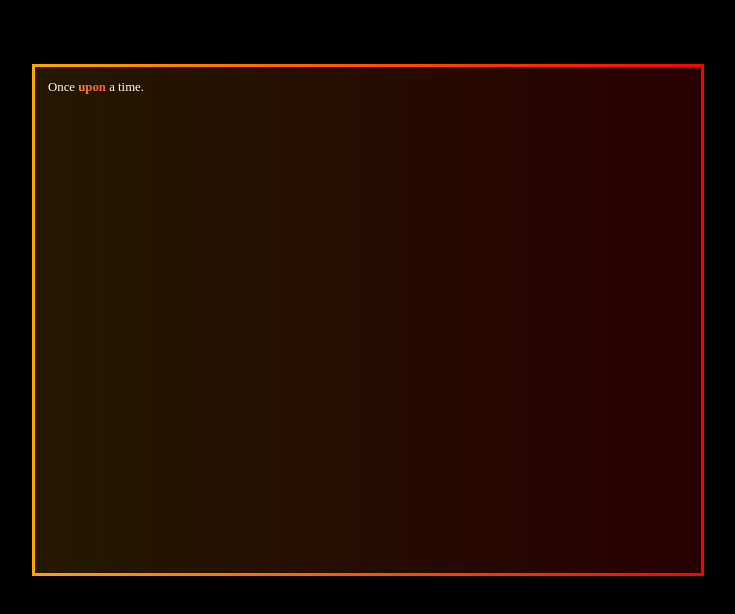
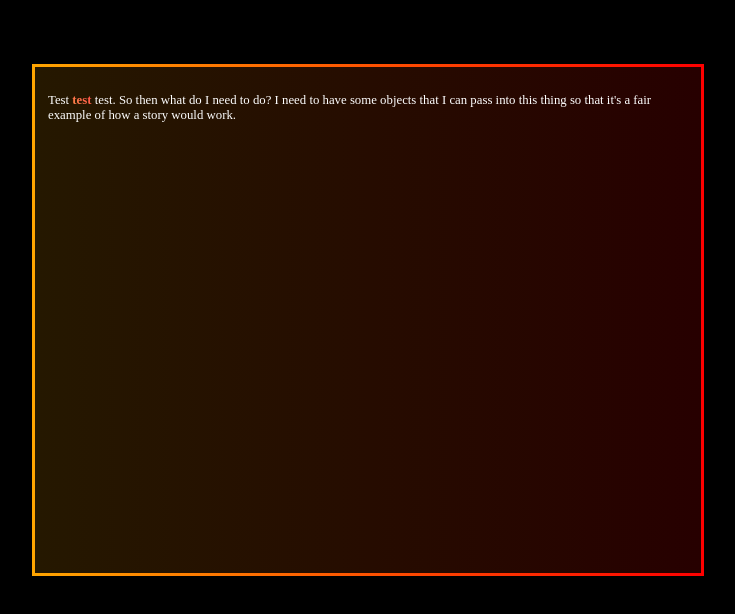
Before and after one commit to bretzawilski/animated-story, a plain HTML site: page index.html in a window 1280 px wide. Shown: the whole page, without its empty margins (272-1007 px from the left). Drawn offline with Linux system fonts and the light colour scheme.

Commit message:
Rough JS in place

```diff
--- a/index.html
+++ b/index.html
@@ -13,12 +13,8 @@
   </nav>
 
   <main>
-    <div id="container" id="tply-destination">
-      <div id="tply-destination">
-      <div id="tply-source">
-        <type id="story">Once <span>upon</span> a time.</type>
-      </div>
-      </div>
+    <div id="container">
+      <!-- <p id="story">Once <span>upon</span> a time.</p> -->
     </div>
   </main>
 
--- a/script.js
+++ b/script.js
@@ -1 +1,10 @@
-console.log('Linked');
+const displayStory = () => {
+  const para = document.createElement('p');
+  container.appendChild(para);
+  para.innerHTML = `Test <span>test</span> test. So then what do I need to do? I need to have some objects that I can pass into this thing so that it's a fair example of how a story would work.`;
+}
+
+const container = document.getElementById('container');
+
+
+displayStory();
--- a/style.css
+++ b/style.css
@@ -28,7 +28,7 @@ main {
 }
 
 #container p {
-  font-family:'Gill Sans', 'Gill Sans MT', Calibri, 'Trebuchet MS', sans-serif
+  font-family: "~./RobotoFlex.ttf";
 }
 
 span {
@@ -36,6 +36,7 @@ span {
   background-color: red;
   background-image: linear-gradient(45deg, rgb(255, 140, 74), rgb(255, 71, 71));
   background-size: 100%;
+  background-clip: text;
   -webkit-background-clip: text;
   -moz-background-clip: text;
   -webkit-text-fill-color: transparent;
```
Also changed, not shown: 1 other file.
